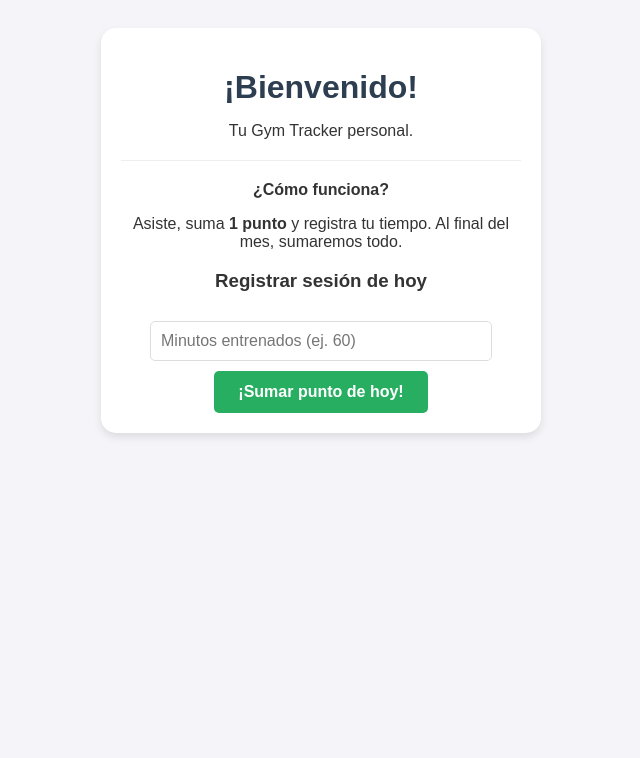
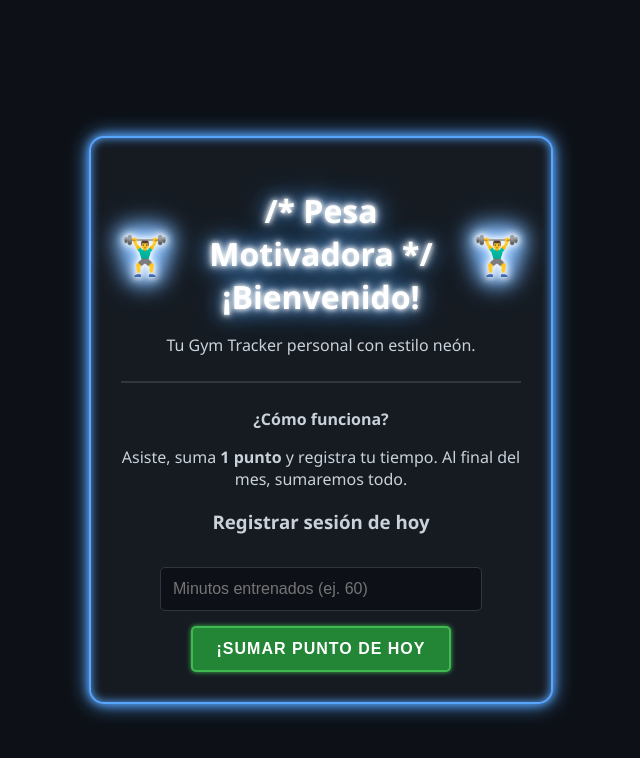
Before and after one commit to gominas/mi-primer-sitio, a plain HTML site: page index.html in a window 1280 px wide. Shown: the whole page, without its empty margins (319-959 px from the left). Drawn offline with Linux system fonts and the light colour scheme.

Commit message:
Update index.html

```diff
--- a/index.html
+++ b/index.html
@@ -5,60 +5,128 @@
     <meta name="viewport" content="width=device-width, initial-scale=1.0">
     <title>Gym Tracker - Gominas</title>
     <style>
-        /* --- Diseño General (CSS) --- */
-        body { font-family: sans-serif; background-color: #f4f4f9; color: #333; text-align: center; padding: 20px; }
-        .card { background: white; padding: 20px; border-radius: 15px; box-shadow: 0 4px 8px rgba(0,0,0,0.1); max-width: 400px; margin: auto; position: relative; overflow: hidden; }
-        h1 { color: #2c3e50; margin-bottom: 5px; }
-        hr { border: 0; border-top: 1px solid #eee; margin: 20px 0; }
+        /* --- Diseño General (CSS) Estilo Neón --- */
+        body {
+            font-family: 'Segoe UI', Tahoma, Geneva, Verdana, sans-serif;
+            background-color: #0d1117; /* Fondo súper oscuro (azul casi negro) */
+            color: #c9d1d9; /* Texto gris muy claro */
+            text-align: center;
+            padding: 20px;
+            margin: 0;
+            display: flex;
+            justify-content: center;
+            align-items: center;
+            min-height: 100vh; /* Centrado vertical */
+        }
 
-        input { padding: 10px; width: 80%; margin: 10px 0; border: 1px solid #ddd; border-radius: 5px; font-size: 16px; }
+        .card {
+            background: #161b22; /* Fondo de la tarjeta oscuro */
+            padding: 30px;
+            border-radius: 15px;
+            /* Borde y sombra Neón Azul Principal */
+            border: 2px solid #58a6ff;
+            box-shadow: 0 0 10px #58a6ff, 0 0 20px #58a6ff, inset 0 0 10px #58a6ff;
+            max-width: 400px;
+            width: 100%;
+            position: relative;
+            overflow: hidden;
+        }
 
-        /* El Botón Principal */
+        h1 {
+            color: #fff; /* Título blanco */
+            margin-bottom: 10px;
+            display: flex;
+            align-items: center;
+            justify-content: center;
+            gap: 15px; /* Espacio para la pesa */
+            text-shadow: 0 0 5px #fff, 0 0 10px #fff, 0 0 20px #58a6ff, 0 0 30px #58a6ff; /* Brillo Neón en Título */
+        }
+
+        /* --- Estilo de la Pesa --- */
+        .pesa {
+            font-size: 1.2em; /* Pesa un poco más grande */
+            filter: drop-shadow(0 0 5px #fff) drop-shadow(0 0 10px #58a6ff); /* Brillo propio para la pesa */
+        }
+
+        hr {
+            border: 0;
+            border-top: 2px solid #30363d; /* Separador oscuro */
+            margin: 25px 0;
+        }
+
+        input {
+            padding: 12px;
+            width: calc(80% - 24px);
+            margin: 15px 0;
+            background-color: #0d1117;
+            border: 1px solid #30363d;
+            border-radius: 5px;
+            font-size: 16px;
+            color: #c9d1d9;
+            transition: border 0.3s ease;
+        }
+        input:focus {
+            outline: none;
+            border-color: #a371f7; /* Cambia a neón lila al enfocar */
+            box-shadow: 0 0 5px #a371f7;
+        }
+
+        /* El Botón Principal - Neón Verde */
         .btn {
-            background-color: #27ae60;
+            background-color: #238636;
             color: white;
-            border: none;
+            border: 2px solid #3fb950;
             padding: 12px 24px;
             border-radius: 5px;
             cursor: pointer;
             font-size: 16px;
             font-weight: bold;
-            transition: background 0.3s ease;
+            text-transform: uppercase;
+            letter-spacing: 1px;
+            transition: background 0.3s ease, box-shadow 0.3s ease;
+            box-shadow: 0 0 5px #3fb950;
         }
-        .btn:hover { background-color: #2ecc71; }
+        .btn:hover {
+            background-color: #2ea043;
+            box-shadow: 0 0 15px #3fb950, 0 0 25px #3fb950;
+        }
 
-        /* --- El Efecto de Fuego (CSS) --- */
+        /* --- El Efecto de Fuego Rediseñado para Neón (CSS) --- */
         #mensaje-fuego {
             display: none; /* Oculto por defecto */
-            font-size: 24px;
+            font-size: 26px;
             font-weight: bold;
-            margin-top: 20px;
+            margin-top: 25px;
 
-            /* Colores de fuego y degradado */
-            background: linear-gradient(0deg, #ff4500 0%, #ff8c00 50%, #ffd700 100%);
-            -webkit-background-clip: text; /* Corta el fondo con la forma del texto */
+            /* Colores de fuego neón lila/rosa */
+            background: linear-gradient(0deg, #a371f7 0%, #db61a2 50%, #f778ba 100%);
+            -webkit-background-clip: text;
             background-clip: text;
-            color: transparent; /* Hace el texto transparente para ver el fondo */
+            color: transparent;
 
-            /* Sombra para dar profundidad y brillo */
-            text-shadow: 0 0 5px #ffa500, 0 0 15px #ff4500, 0 0 25px #ff0000;
+            /* Sombra Neón Lila/Rosa */
+            text-shadow: 0 0 5px #a371f7, 0 0 15px #db61a2, 0 0 25px #f778ba;
 
-            /* Animación de parpadeo de llama */
-            animation: flamear 0.6s ease-in-out infinite alternate;
+            /* Animación de parpadeo */
+            animation: flamearNeon 0.6s ease-in-out infinite alternate;
         }
 
-        /* Definición de la animación de fuego */
-        @keyframes flamear {
-            0% { transform: scale(1) translateY(0); opacity: 0.9; text-shadow: 0 0 5px #ffa500, 0 0 15px #ff4500; }
-            100% { transform: scale(1.05) translateY(-2px); opacity: 1; text-shadow: 0 0 7px #ffd700, 0 0 20px #ff8c00, 0 0 30px #ff4500; }
+        /* Definición de la animación de fuego neón */
+        @keyframes flamearNeon {
+            0% { transform: scale(1) translateY(0); opacity: 0.9; text-shadow: 0 0 5px #a371f7, 0 0 15px #db61a2; }
+            100% { transform: scale(1.05) translateY(-2px); opacity: 1; text-shadow: 0 0 7px #f778ba, 0 0 20px #db61a2, 0 0 30px #a371f7; }
         }
     </style>
 </head>
 <body>
 
     <div class="card">
-        <h1>¡Bienvenido!</h1>
-        <p>Tu Gym Tracker personal.</p>
+        <h1>
+            <span class="pesa">🏋️‍♂️</span> /* Pesa Motivadora */
+            ¡Bienvenido!
+            <span class="pesa">🏋️‍♂️</span>
+        </h1>
+        <p>Tu Gym Tracker personal con estilo neón.</p>
 
         <hr>
 
@@ -69,27 +137,4 @@
         <input type="number" id="minutos-input" placeholder="Minutos entrenados (ej. 60)">
         <br>
 
-        <button class="btn" id="boton-sumar">¡Sumar punto de hoy!</button>
-
-        <div id="mensaje-fuego">¡Tu punto se ha sumado! 🔥</div>
-    </div>
-
-    <script>
-        // 1. Buscamos los elementos en la página
-        const boton = document.getElementById('boton-sumar');
-        const mensaje = document.getElementById('mensaje-fuego');
-
-        // 2. Decimos qué hacer cuando se haga CLIC
-        boton.addEventListener('click', function() {
-            // Mostramos el mensaje (estilo de CSS activado)
-            mensaje.style.display = 'block';
-
-            // Opcional: Ocultar el mensaje después de 3 segundos
-            setTimeout(function() {
-                mensaje.style.display = 'none';
-            }, 3000); // 3000 milisegundos = 3 segundos
-        });
-    </script>
-
-</body>
-</html>
+        <button class="btn" id="boton-sumar">¡Sumar punto de hoy
```
